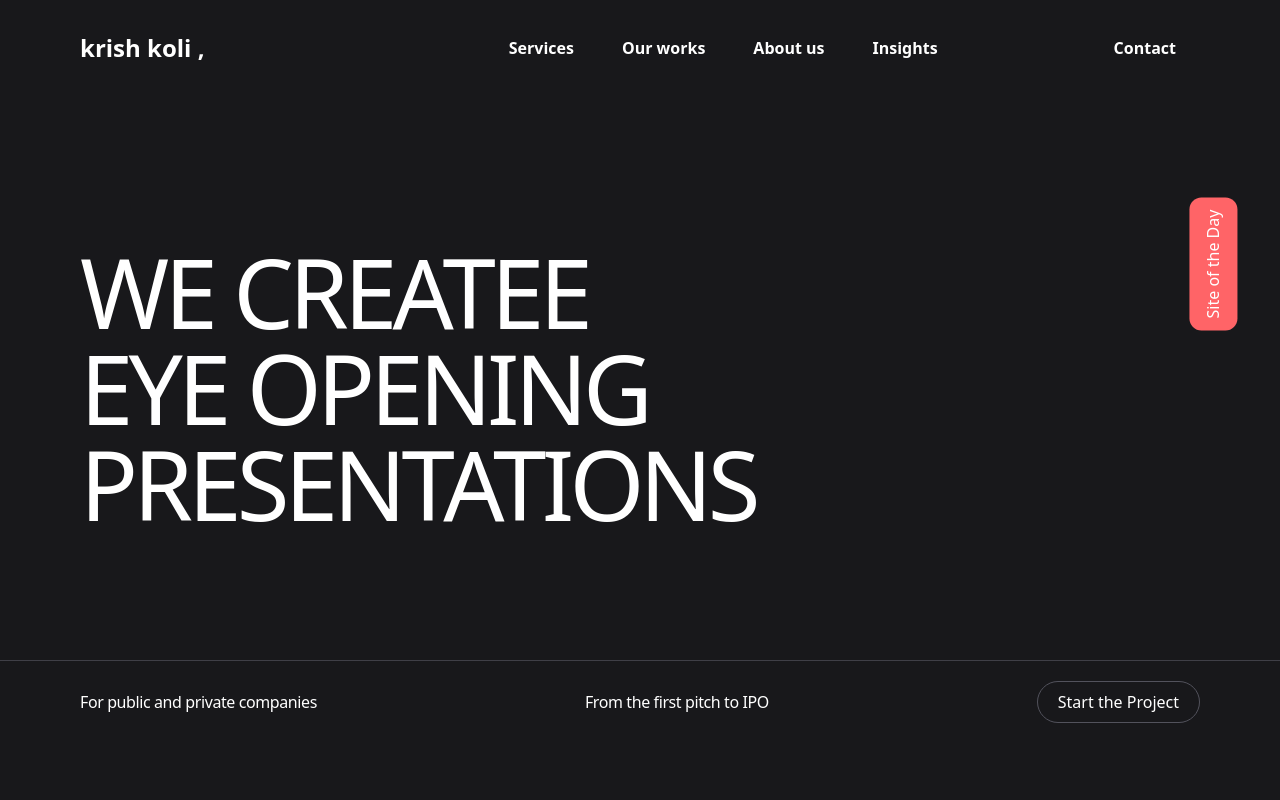
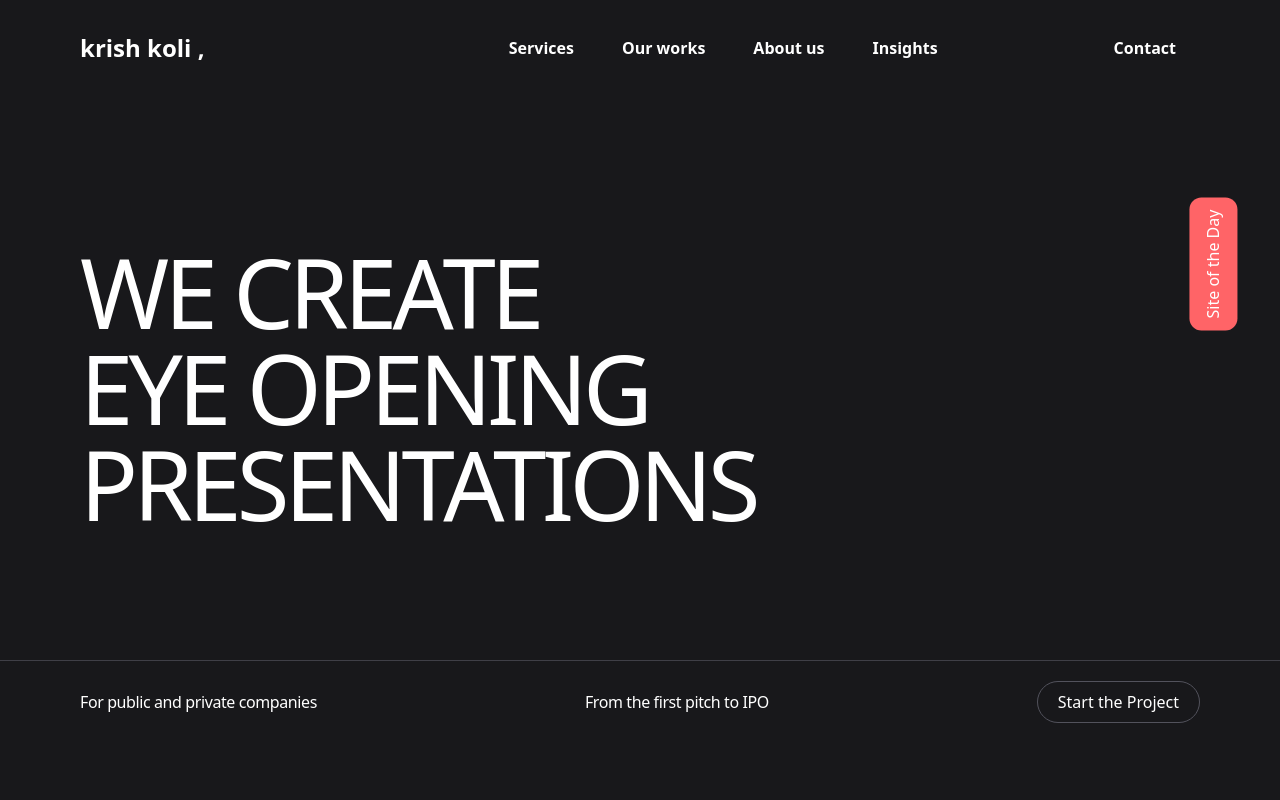
Before and after one commit to kolikrish/Oshi-Presentations-Clone, a React (Vite) app: page / in a window 1280 px wide. Shown: the top 800 px of the page. Built offline with nearby package versions, Linux system fonts and the light colour scheme.

Commit message:
Your commit message

```diff
--- a/src/components/Hero.jsx
+++ b/src/components/Hero.jsx
@@ -6,7 +6,7 @@ const Hero = () => {
 
       <div data-scroll data-scroll-section data-section-speed="-.8" className="bg-zinc-900 h-screen w-full pt-1">
         <div className="txtStructure mt-36 px-20">
-          {["We createe", "Eye opening", "Presentations"].map((item, index) => {
+          {["We create", "Eye opening", "Presentations"].map((item, index) => {
             return (
               <div className="masker">
                 <h1 className="uppercase text-8xl leading-none tracking-tighter">
```
